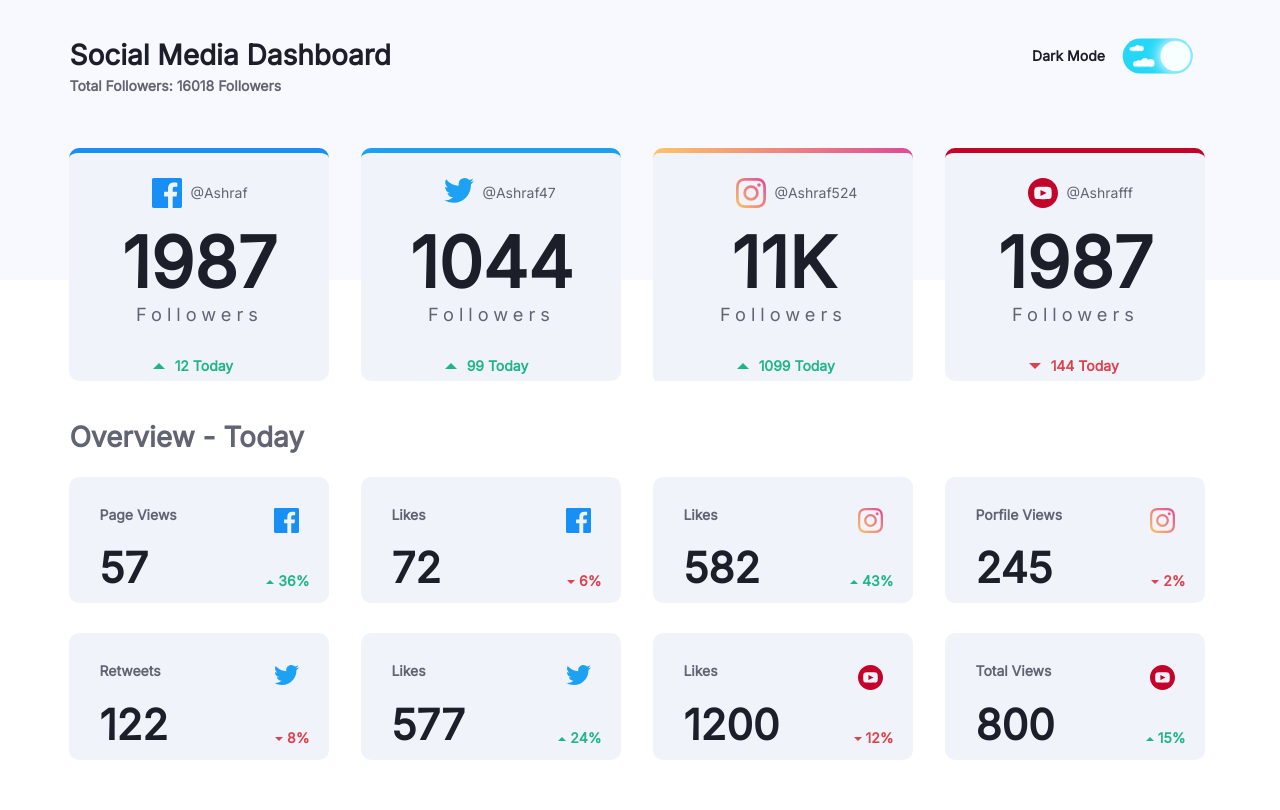
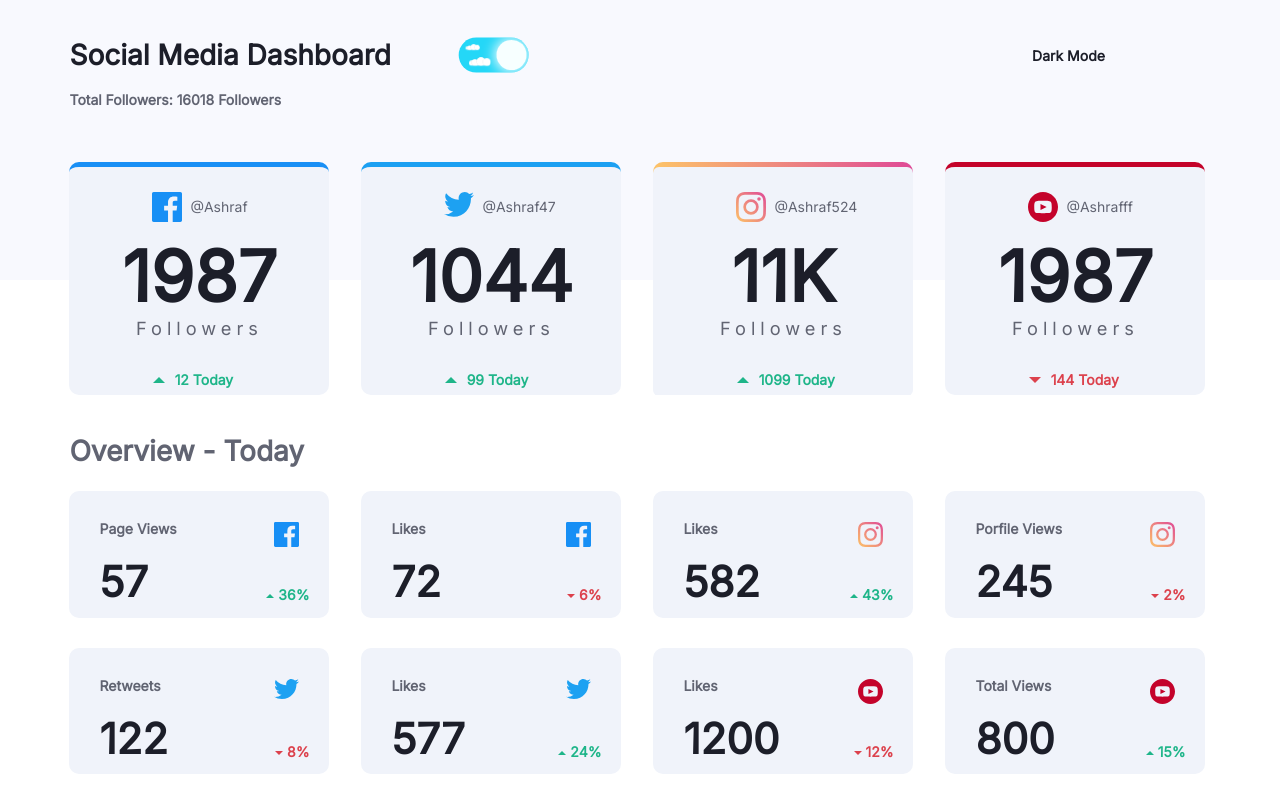
Before and after one commit to Ashraf-Nabil132/Social_Dashboar, a plain HTML site: page index.html in a window 1280 px wide. Drawn offline with Linux system fonts and the light colour scheme.

Commit message:
Update custom.css

```diff
--- a/css/custom.css
+++ b/css/custom.css
@@ -13,7 +13,9 @@ h1{text-transform: capitalize; margin-bottom: 10px;}
 .floatR{float: right;}
 .cont-h{margin-top: 20px;}
 .total-p{margin-top: -15px; font-weight: 600; color:#616472}
-.customCheckBox{margin: -15px -50px; transform: scale(.35);}
+.customCheckBox{margin-top: -60px;
+    transform: scale(.35);
+    margin-right: -48px;}
 .drak-s{margin-top: 28px; margin-left: calc(100% - 500px); font-weight: 600;}
 .media{
     background-color:#F0F3FA;
```
